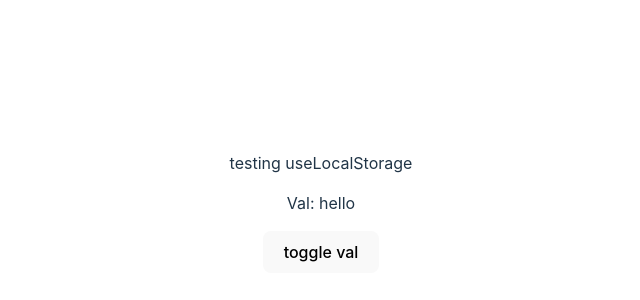
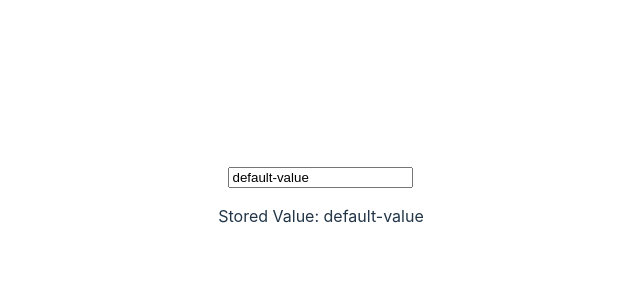
Before and after one commit to Albx68/react-ts-custom-hooks, a React (Vite) app: page / in a window 1280 px wide. Shown: the part 196-496 px from the top of the page, without its empty margins (319-959 px from the left). Built offline with nearby package versions, Linux system fonts and the light colour scheme.

Commit message:
added contribution and code of conduct markdown (#7)

```diff
--- a/src/App.tsx
+++ b/src/App.tsx
@@ -3,19 +3,33 @@ import './App.css'
 import useLocalStorage from './utils/customHooks/useLocalStorage';
 
 function App() {
-  const [val, setVal] = useLocalStorage('test', 'hello')
-
-  const handleToggle = () => {
-    setVal(val === 'hello' ? 'hi' : 'hello');
-  };
 
   return (
     <>
-      <p>testing useLocalStorage</p>
-      <p>Val: {val}</p>
-      <button onClick={handleToggle}>toggle val</button>
+      <Example />
     </>
   )
 }
 
 export default App
+
+function Example() {
+  // Usage of useLocalStorage to store and retrieve data
+  const [storedValue, setStoredValue] = useLocalStorage('myKey', 'default-value');
+
+  const handleChange = (e: React.ChangeEvent<HTMLInputElement>) => {
+    setStoredValue(e.target.value);
+  };
+
+  return (
+    <div>
+      <input
+        type="text"
+        value={storedValue}
+        onChange={handleChange}
+        placeholder="Type something..."
+      />
+      <p>Stored Value: {storedValue}</p>
+    </div>
+  );
+}
```
Also changed, not shown: 2 other files (tests, documents, lock files or other folders).
